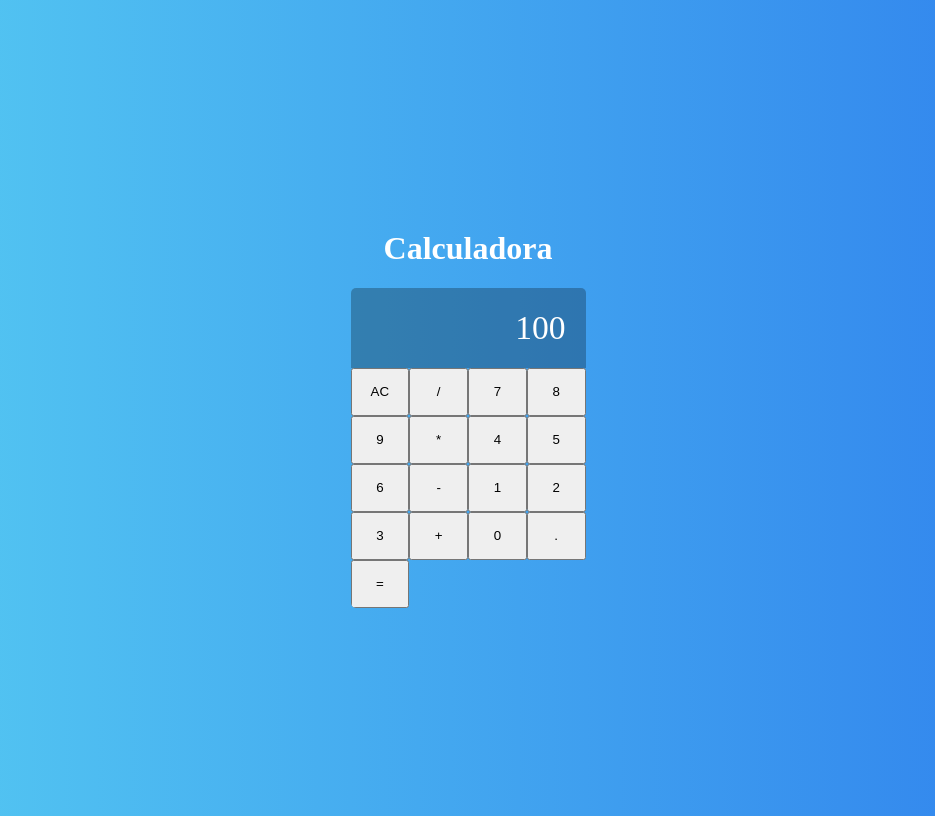
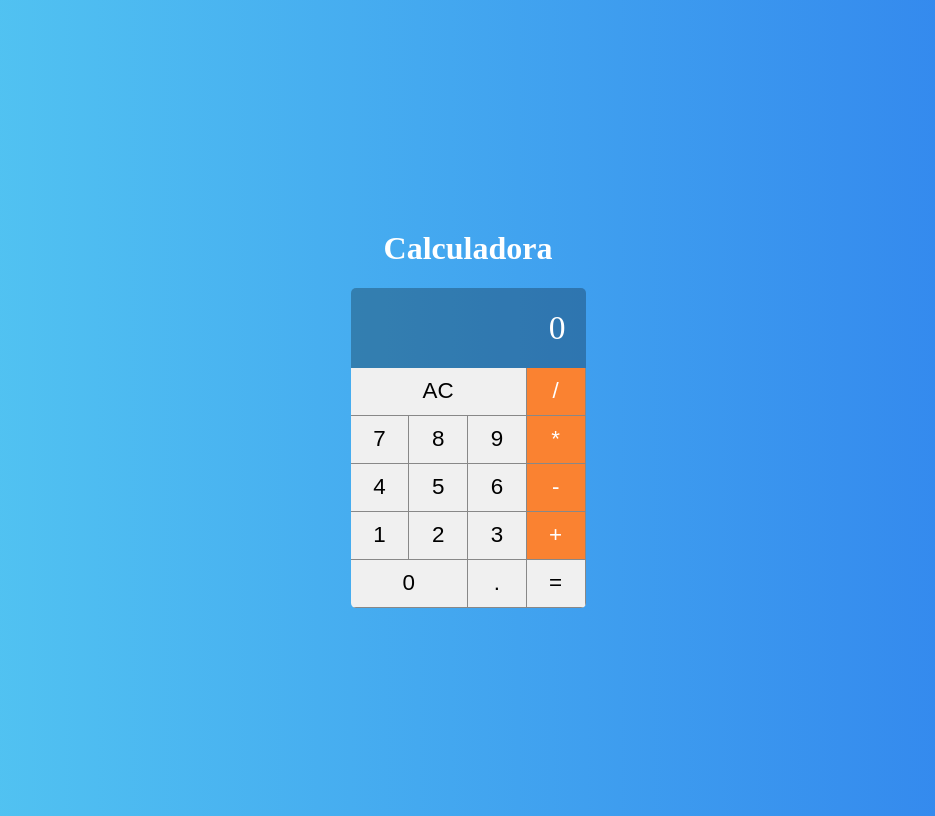
Before and after one commit to galbadutra/Calculadora, a React (Create React App) app: page / in a window 1280 px wide. Shown: the whole page, without its empty margins (172-1107 px from the left). Built offline with nearby package versions, Linux system fonts and the light colour scheme.

Commit message:
funções para pegar valores dos botões e estilos dos buttons

```diff
--- a/src/components/Button.css
+++ b/src/components/Button.css
@@ -12,3 +12,23 @@
     outline: none;
 
 }
+
+.button:active{
+    background-color: #ccc;
+}
+
+.button.double{
+    grid-column: span 2;
+}
+
+.button.triple{
+    grid-column: span 3;
+}
+
+.button.operation{
+    background-color: #fa8231;
+    color: #FFF;
+}
+.button.operation:active{
+    background-color: #fa8231cc;
+}
--- a/src/components/Button.jsx
+++ b/src/components/Button.jsx
@@ -1,7 +1,13 @@
 import React from "react";
+import "./Button.css"
 
 export default (props) => {
+    let classes = "button "
+    classes += props.operation ? "operation" : ""
+    classes += props.double ? "double" : ""
+    classes += props.triple ? "triple" : ""
+
     return (
-        <button className="button">{props.label}</button>
+        <button onClick={el => props.click && props.click(props.label)} className={classes}>{props.label}</button>
     )
 }
--- a/src/index.css
+++ b/src/index.css
@@ -1,10 +1,3 @@
-
-
-@font-face {
-  font-family: "RobotoMono", monospace ;
-  src: url("./fonts/RobotoMono-Thin.ttf");
-}
-
 body{
   display: flex;
   height: 100vh;
@@ -15,3 +8,8 @@
   color:#fff ;
   background: linear-gradient(to right,#56CCF2,#2F80ED);
 }
+
+@font-face {
+  font-family: "RobotoMono", monospace ;
+  src: url("./fonts/RobotoMono-Thin.ttf");
+}
--- a/src/main/Calculator.jsx
+++ b/src/main/Calculator.jsx
@@ -4,27 +4,46 @@
 import Display from "../components/Display";
 
 export default class Calculator extends Component {
+
+    constructor(props) {
+        super(props)
+        this.clearMemory = this.clearMemory.bind(this)
+        this.setOperation = this.setOperation.bind(this)
+        this.addDigit = this.addDigit.bind(this)
+    }
+    clearMemory() {
+        console.log("Limpar")
+    }
+
+    setOperation(operation) {
+        console.log(operation)
+    }
+
+    addDigit(n) {
+        console.log(n)
+    }
     render() {
+
         return (
             <div className="calculator">
-                <Display value={100}></Display>
-                <Button label="AC"></Button>
-                <Button label="/"></Button>
-                <Button label="7"></Button>
-                <Button label="8"></Button>
-                <Button label="9"></Button>
-                <Button label="*"></Button>
-                <Button label="4"></Button>
-                <Button label="5"></Button>
-                <Button label="6"></Button>
-                <Button label="-"></Button>
-                <Button label="1"></Button>
-                <Button label="2"></Button>
-                <Button label="3"></Button>
-                <Button label="+"></Button>
-                <Button label="0"></Button>
-                <Button label="."></Button>
-                <Button label="="></Button>
+                <Display value={0}>  </Display>
+                <Button label="AC" click={this.clearMemory} triple ></Button>
+                <Button label="/" click={this.setOperation} operation></Button>
+                <Button label="7" click={this.addDigit}></Button>
+                <Button label="8" click={this.addDigit}></Button>
+                <Button label="9" click={this.addDigit}></Button>
+                <Button label="*" click={this.setOperation} operation></Button>
+                <Button label="4" click={this.addDigit}></Button>
+                <Button label="5" click={this.addDigit}></Button>
+                <Button label="6" click={this.addDigit}></Button>
+                <Button label="-" click={this.setOperation} operation></Button>
+                <Button label="1" click={this.addDigit}></Button>
+                <Button label="2" click={this.addDigit}></Button>
+                <Button label="3" click={this.addDigit}></Button>
+                <Button label="+" click={this.setOperation} operation></Button>
+                <Button label="0" click={this.addDigit} double></Button>
+                <Button label="." click={this.setOperation}></Button>
+                <Button label="=" click={this.setOperation}></Button>
             </div>
         )
     }
```
Also changed, not shown: public/index.html (+5 -25 lines).
